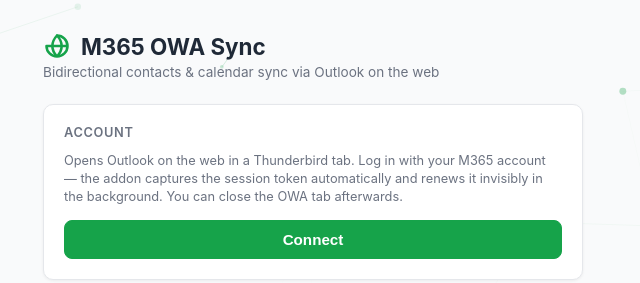
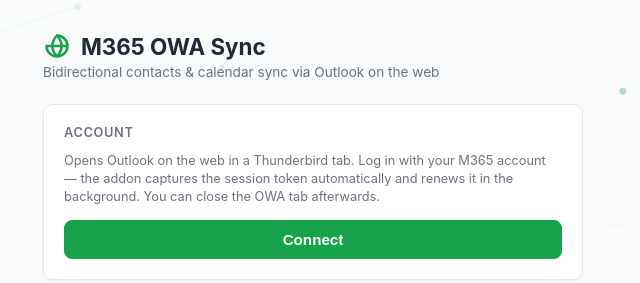
Before and after one commit to Hostermen/m365-owa-tb, a browser extension: page options_ui/settings.html in a window 1280 px wide. Shown: the top 283 px of the page, 327-967 px from the left. Drawn offline with Linux system fonts and the light colour scheme.

Commit message:
docs: drop invisibly wording from UI and docs

```diff
--- a/background.js
+++ b/background.js
@@ -153,7 +153,7 @@ async function waitForHarvest(baselineAgeMs, timeoutMs) {
   return false;
 }
 
-// Renew the token invisibly: load OWA in the hidden frame so its session mints a fresh token.
+// Renew the token in the background: load OWA in the hidden frame so its session mints a fresh token.
 async function renewTokenHidden() {
   // never overlap two renewals
   if (_renewalActive) return { ok: false, reason: "renewal already running" };
--- a/options_ui/settings.html
+++ b/options_ui/settings.html
@@ -138,7 +138,7 @@
 
   <div class="card">
     <h2>Account</h2>
-    <p class="hint">Opens Outlook on the web in a Thunderbird tab. Log in with your M365 account — the addon captures the session token automatically and renews it invisibly in the background. You can close the OWA tab afterwards.</p>
+    <p class="hint">Opens Outlook on the web in a Thunderbird tab. Log in with your M365 account — the addon captures the session token automatically and renews it in the background. You can close the OWA tab afterwards.</p>
     <div class="btn-row">
       <button class="primary" id="connectBtn">Connect</button>
     </div>
```
Also changed, not shown: background.html (+1 -1 lines), README.md.
